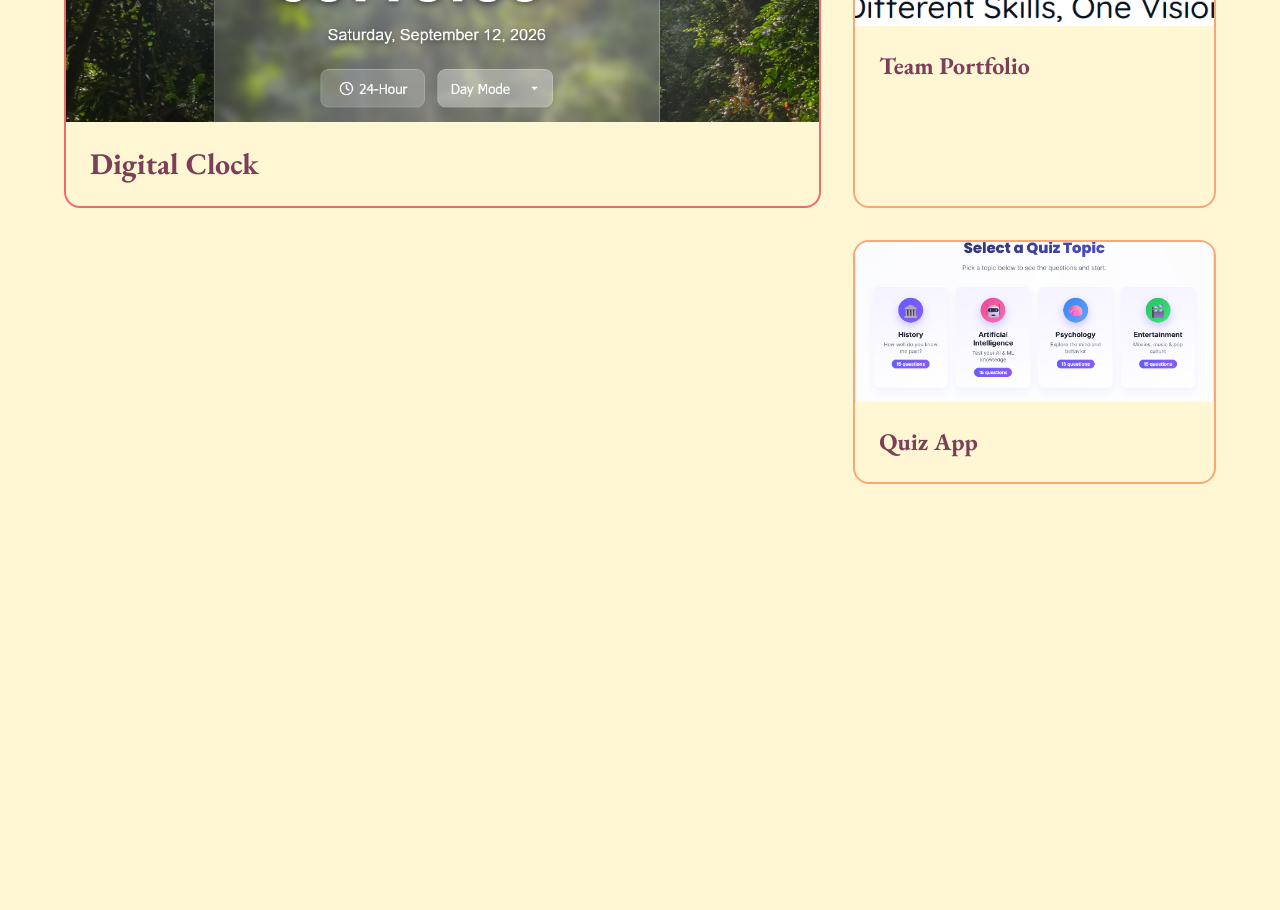
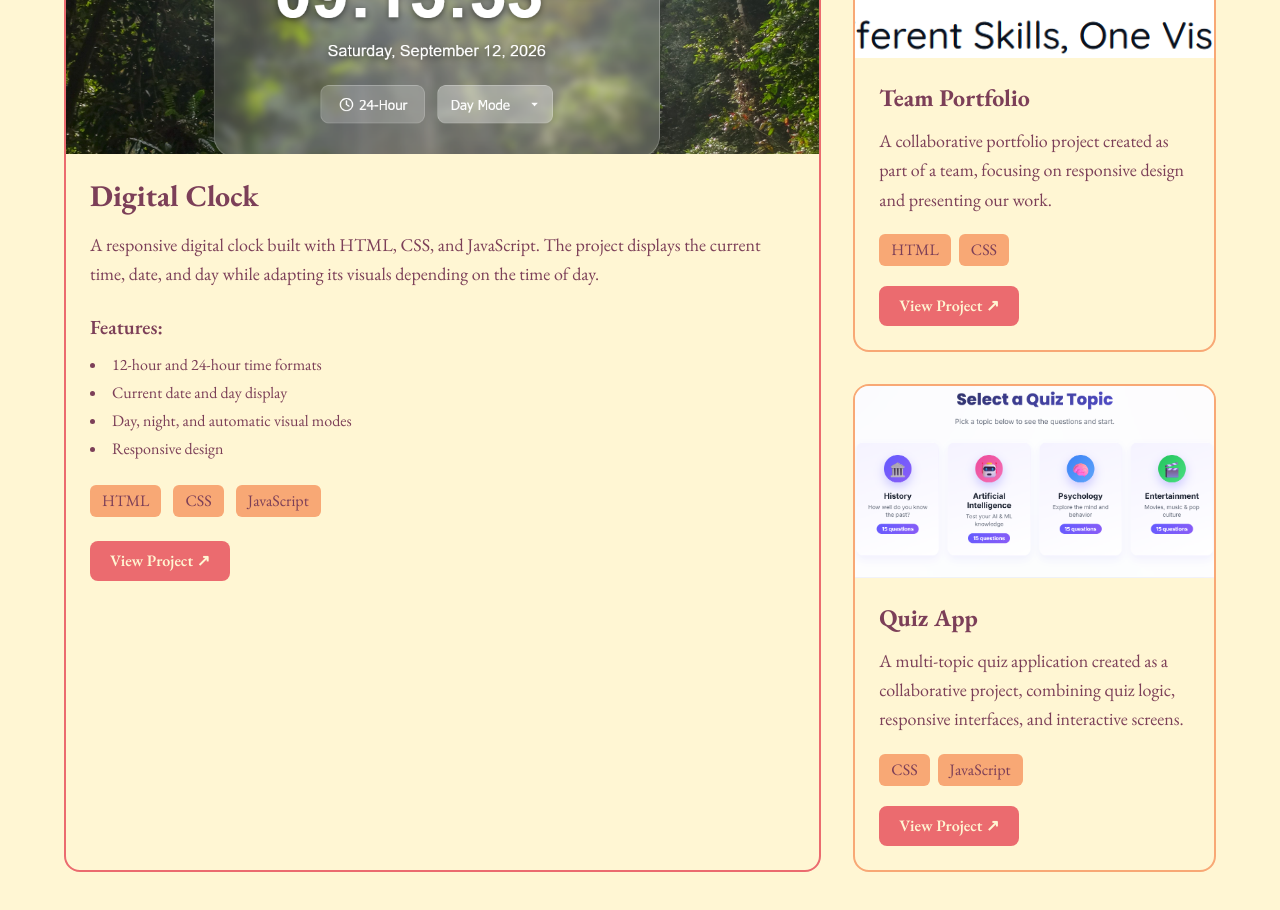
Before and after one commit to Durandt-Boshoff/Durandt-Portfolio, a React (Vite) app: page / in a window 1280 px wide. Shown: the part 1960-2870 px from the top of the page. Before the commit the page ends 2508 px from the top, so only its background shows below. Built offline with nearby package versions, Linux system fonts and the light colour scheme.

Commit message:
feat: enhance Projects component with detailed project descriptions and improved styling

```diff
--- a/src/components/projects.jsx
+++ b/src/components/projects.jsx
@@ -13,32 +13,111 @@ function Projects() {
 
                 {/* Clock */}
                 <div className="md:col-span-2 border-2 border-[var(--primary)] rounded-2xl overflow-hidden">
-                    <img src={Clock} alt="Digital Clock" className="w-full h-64 object-cover" />
+                    <img src={Clock} alt="Digital Clock" className="w-full h-72 object-cover" />
                     <div className="p-6">
                         <h3 className="text-3xl font-bold">
                             Digital Clock
                         </h3>
+
+                        <p className="mt-4 text-lg leading-relaxed">
+                            A responsive digital clock built with HTML, CSS, and JavaScript.
+                            The project displays the current time, date, and day while
+                            adapting its visuals depending on the time of day.
+                        </p>
+
+                        <div className="mt-6">
+                            <h4 className="text-xl font-semibold">
+                                Features:
+                            </h4>
+
+                            <ul className="mt-3 list-disc list-inside space-y-1">
+                                <li>12-hour and 24-hour time formats</li>
+                                <li>Current date and day display</li>
+                                <li>Day, night, and automatic visual modes</li>
+                                <li>Responsive design</li>
+                            </ul>
+                        </div>
+
+                        <div className="flex flex-wrap gap-3 mt-6">
+                            <span className="px-3 py-1 rounded-md bg-[var(--secondary)]">
+                                HTML
+                            </span>
+                            <span className="px-3 py-1 rounded-md bg-[var(--secondary)]">
+                                CSS
+                            </span>
+                            <span className="px-3 py-1 rounded-md bg-[var(--secondary)]">
+                                JavaScript
+                            </span>
+                        </div>
+
+                        <a href="https://woodlandclock.netlify.app/" target="blank" rel="noopener noreferror"
+                            className="inline-block mt-6 px-5 py-2 rounded-lg bg-[var(--primary)] text-[var(--background)] font-semibold hover:opacity-80 transition">
+                                View Project ↗
+                            </a>
                     </div>
                 </div>
 
+                {/* Right column*/}
+                <div className="flex flex-col gap-8">
+
                 {/* Team Portfolio */}
                 <div className="md:col-start-3 md:row-start-1 border-2 border-[var(--secondary)] rounded-2xl overflow-hidden">
-                    <img src={TeamPortfolio} alt="Team Portfolio" className="w-full h-40 object-cover" />
+                    <img src={TeamPortfolio} alt="Team Portfolio" className="w-full h-48 object-cover" />
                     <div className="p-6">
                         <h3 className="text-2xl font-bold">
                             Team Portfolio
                         </h3>
+
+                        <p className="mt-3 text-lg leading-relaxed">
+                            A collaborative portfolio project created as part of a team,
+                            focusing on responsive design and presenting our work.
+                        </p>
+
+                        <div className="flex flex-wrap gap-2 mt-5">
+                            <span className="px-3 py-1 rounded-md bg-[var(--secondary)]">
+                                HTML
+                            </span>
+                            <span className="px-3 py-1 rounded-md bg-[var(--secondary)]">
+                                CSS
+                            </span>
+                        </div>
+
+                        <a href="https://teamtechtitans.netlify.app/" target="blank" rel="noopener noreferror"
+                            className="inline-block mt-5 px-5 py-2 rounded-lg bg-[var(--primary)] text-[var(--background)] font-semibold hover:opacity-80 transition">
+                            View Project ↗
+                        </a>
                     </div>
                 </div>
 
                 {/* Quiz app */}
                 <div className="col-start-3 md:row-start-2 border-2 border-[var(--secondary)] rounded-2xl overflow-hidden">
-                    <img src={QuizApp} alt="Quiz App" className="w-full h-40 object-cover" />
+                    <img src={QuizApp} alt="Quiz App" className="w-full h-48 object-cover" />
                     <div className="p-6">
                         <h3 className="text-2xl font-bold">
                             Quiz App
                         </h3>
+
+                        <p className="mt-3 text-lg leading-relaxed">
+                            A multi-topic quiz application created as a
+                            collaborative project, combining quiz logic, responsive
+                            interfaces, and interactive screens.
+                        </p>
+
+                        <div className="flex flex-wrap gap-2 mt-5">
+                            <span className="px-3 py-1 rounded-md bg-[var(--secondary)]">
+                                CSS
+                            </span>
+                            <span className="px-3 py-1 rounded-md bg-[var(--secondary)]">
+                                JavaScript
+                            </span>
+                        </div>
+
+                        <a href="https://quizversebuilder.netlify.app/" target="blank" rel="noopener noreferror"
+                            className="inline-block mt-5 px-5 py-2 rounded-lg bg-[var(--primary)] text-[var(--background)] font-semibold hover:opacity-80 transition">
+                            View Project ↗
+                        </a>
                     </div>
+                </div>
                 </div>
 
             </div>
```
